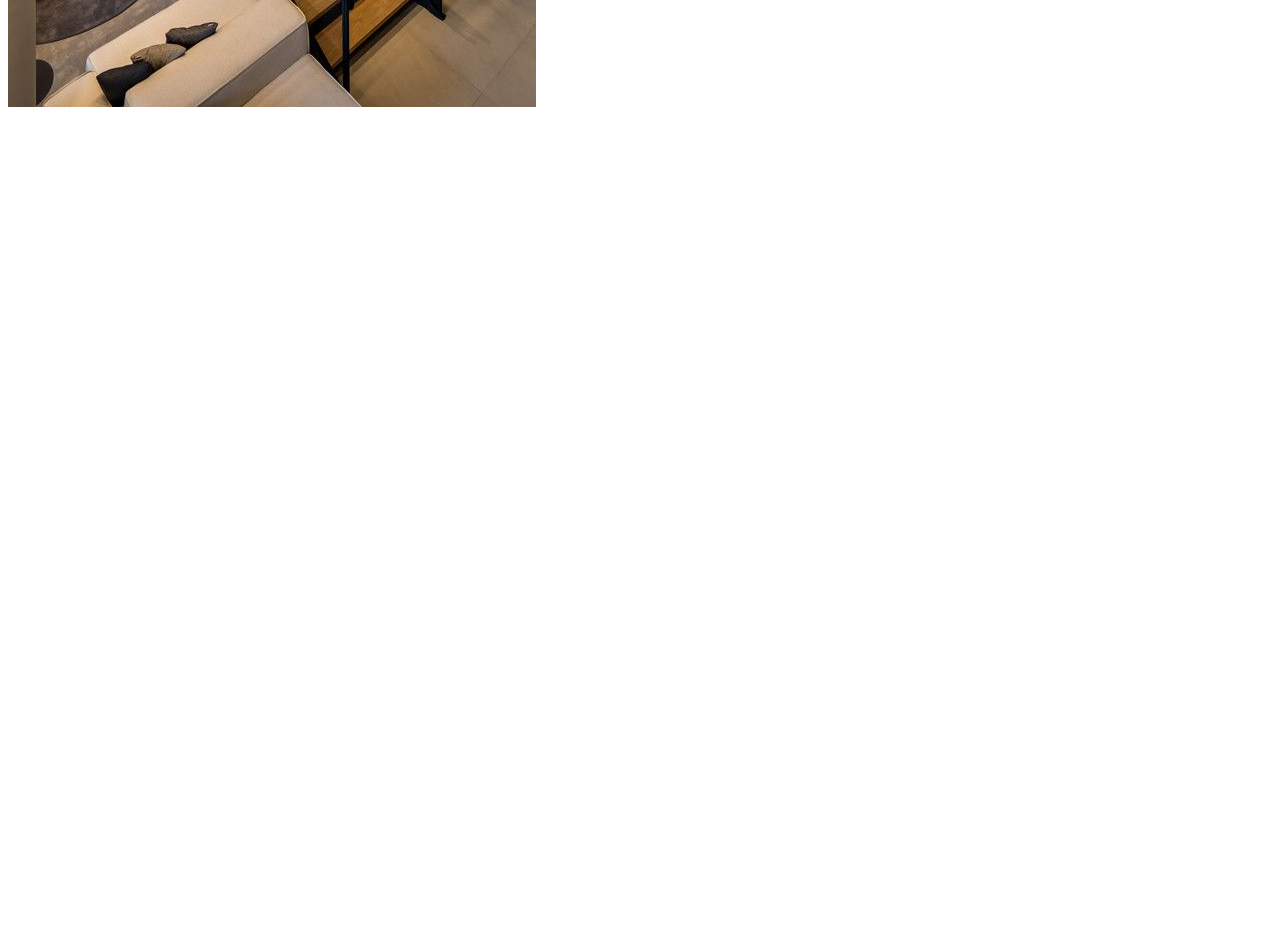
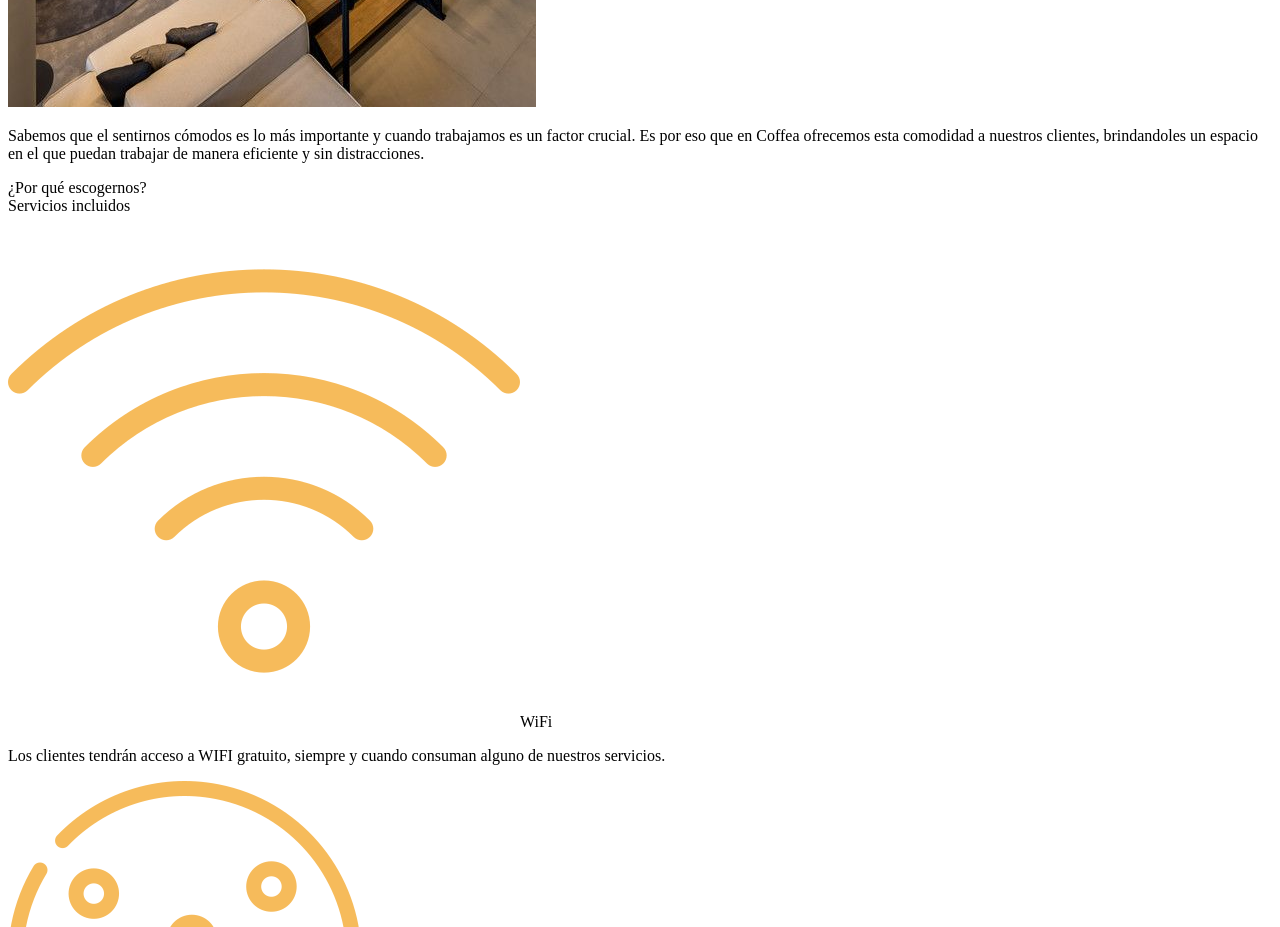
Before and after one commit to KevinLZC/coffea-app, a Next.js app: page / in a window 1280 px wide. Shown: the part 1120-2047 px from the top of the page. Before the commit the page ends 1239 px from the top, so only its background shows below. Built offline with nearby package versions, Linux system fonts and the light colour scheme.

Commit message:
Página de inicio terminada

```diff
--- a/app/page.jsx
+++ b/app/page.jsx
@@ -16,6 +16,53 @@ export default function HomePage () {
           <Image className='rounded-full h-40 w-40 translate-y-10 translate-x-6 sm:h-48 sm:w-48 sm:rounded-full sm:translate-x-28 sm:translate-y-4 md:h-60 md:rounded-lg lg:h-[450px] lg:w-[450px] lg:translate-x-72 lg:translate-y-8' alt='Inicio' src={home} />
         </div>
         <div className='relative w-0 h-0 md:w-36 md:h-36 md:translate-x-40 md:-translate-y-12 lg:w-64 lg:h-64 lg:translate-x-[680px] lg:-translate-y-48 ml-96 -mt-36 bg-gradient-to-b from-black to-gray-500 rounded-full border-solid border-white lg:border-[35px] md:border-[20px]' />
+        <div className='relative flex justify-center ml-10 mr-10 sm:ml-10 sm:mr-10 translate-y-48 md:translate-y-16 lg:translate-y-4 lg:ml-56 lg:mr-56'>
+          <p className='text-base sm:text-lg font-sans text-center md:text-xl lg:text-4xl'>Sabemos que el sentirnos cómodos es lo más importante y cuando trabajamos es un factor crucial. Es por eso que en Coffea ofrecemos esta comodidad a nuestros clientes, brindandoles un espacio en el que puedan trabajar de manera eficiente y sin distracciones.</p>
+        </div>
+        <div className='pt-56 pl-10 md:pt-28 md:pl-10 lg:pl-56 lg:pr-56'>
+          <span className='text-sm sm:text-base md:text-lg lg:text-3xl text-gray-400'>¿Por qué escogernos?</span>
+        </div>
+        <div className='pt-8 flex justify-center'>
+          <span className='text-4xl md:text-6xl lg:text-7xl font-sans'>Servicios incluidos</span>
+        </div>
+        <div className='lg:flex lg:justify-center lg:m-16 lg:-space-x-36'>
+          <div>
+            <div className='flex items-center justify-center mt-10'>
+              <Image className='w-10' src={wifi} alt='wifi' />
+              <span className='pl-3 sm:text-lg md:text-xl lg:text-3xl'>WiFi</span>
+            </div>
+            <div className='mt-8 mr-28 ml-28 md:ml-36 md:mr-36 flex justify-center text-center'>
+              <p className='sm:text-lg md:text-xl lg:text-2xl'>Los clientes tendrán acceso a WIFI gratuito, siempre y cuando consuman alguno de nuestros servicios.</p>
+            </div>
+          </div>
+          <div>
+            <div className='flex items-center justify-center mt-10'>
+              <Image className='w-10' src={cookie} alt='cookie' />
+              <span className='pl-3 sm:text-lg md:text-xl lg:text-3xl'>Snacks</span>
+            </div>
+            <div className='mt-8 mr-28 ml-28 md:ml-36 md:mr-36 flex justify-center text-center'>
+              <p className='sm:text-lg md:text-xl lg:text-2xl'>Los clientes pueden adquirir snacks como barras energéticas, galletas y muffins, además de cafés y bebidas frías.</p>
+            </div>
+          </div>
+          <div>
+            <div className='flex items-center justify-center mt-10'>
+              <Image className='w-10' src={flor} alt='flor' />
+              <span className='pl-3 sm:text-lg md:text-xl lg:text-3xl'>Ambiente</span>
+            </div>
+            <div className='mt-8 mr-28 ml-28 md:ml-36 md:mr-36 flex justify-center text-center'>
+              <p className='sm:text-lg md:text-xl lg:text-2xl'>Contamos con un ambiente de concentración, sereno y adecuado para el estudio o trabajo.</p>
+            </div>
+          </div>
+          <div>
+            <div className='flex items-center justify-center mt-10'>
+              <Image className='w-10' src={laptop} alt='laptop' />
+              <span className='pl-3 sm:text-lg md:text-xl lg:text-3xl'>Electrónica</span>
+            </div>
+            <div className='mt-8 mr-28 ml-28 md:ml-36 md:mr-36 flex justify-center text-center'>
+              <p className='sm:text-lg md:text-xl lg:text-2xl'>Contamos con computadoras que los clientes pueden rentar por un tiempo específico para llevar a cabo sus actividades.</p>
+            </div>
+          </div>
+        </div>
       </div>
     </>
   )
```
